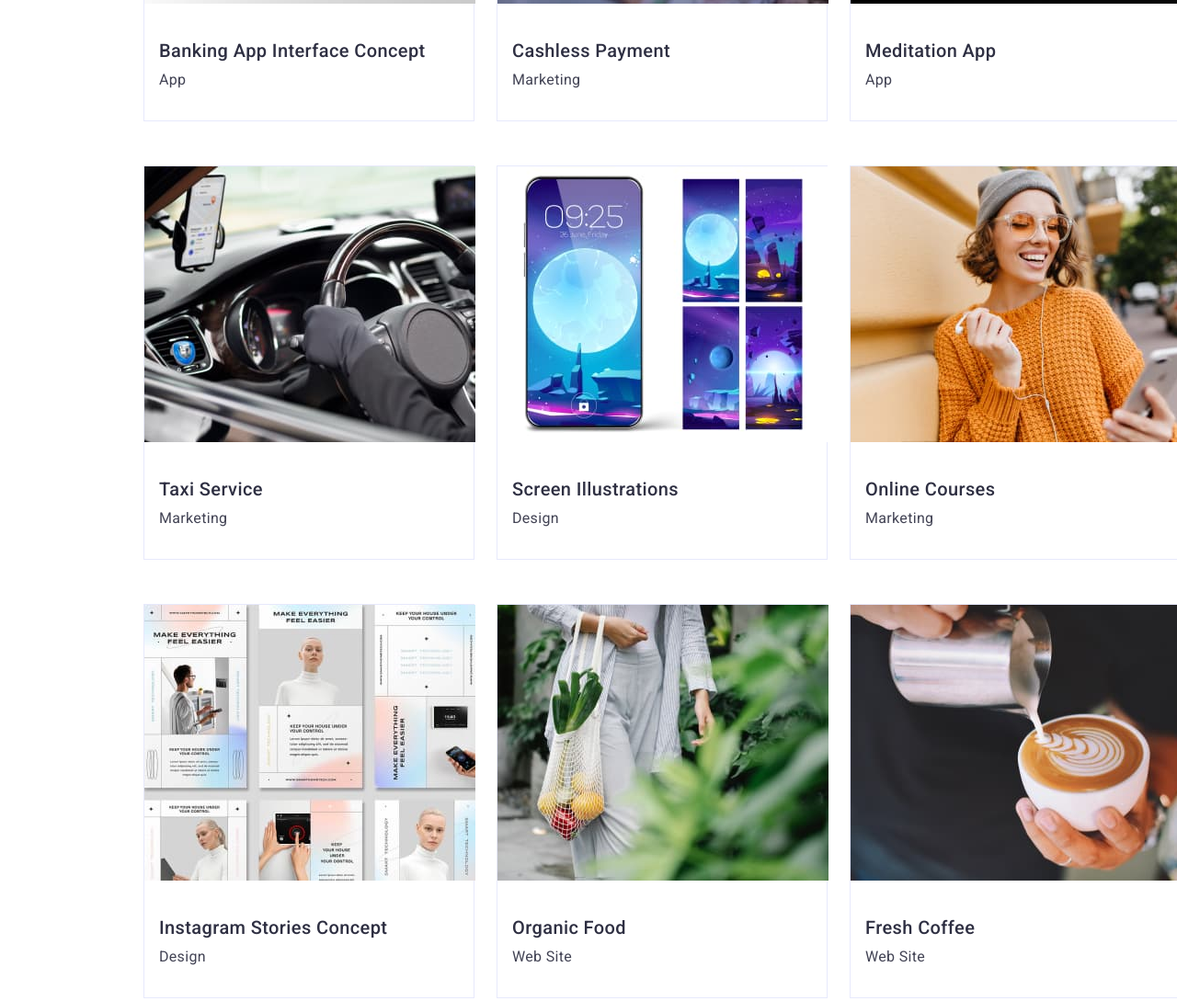
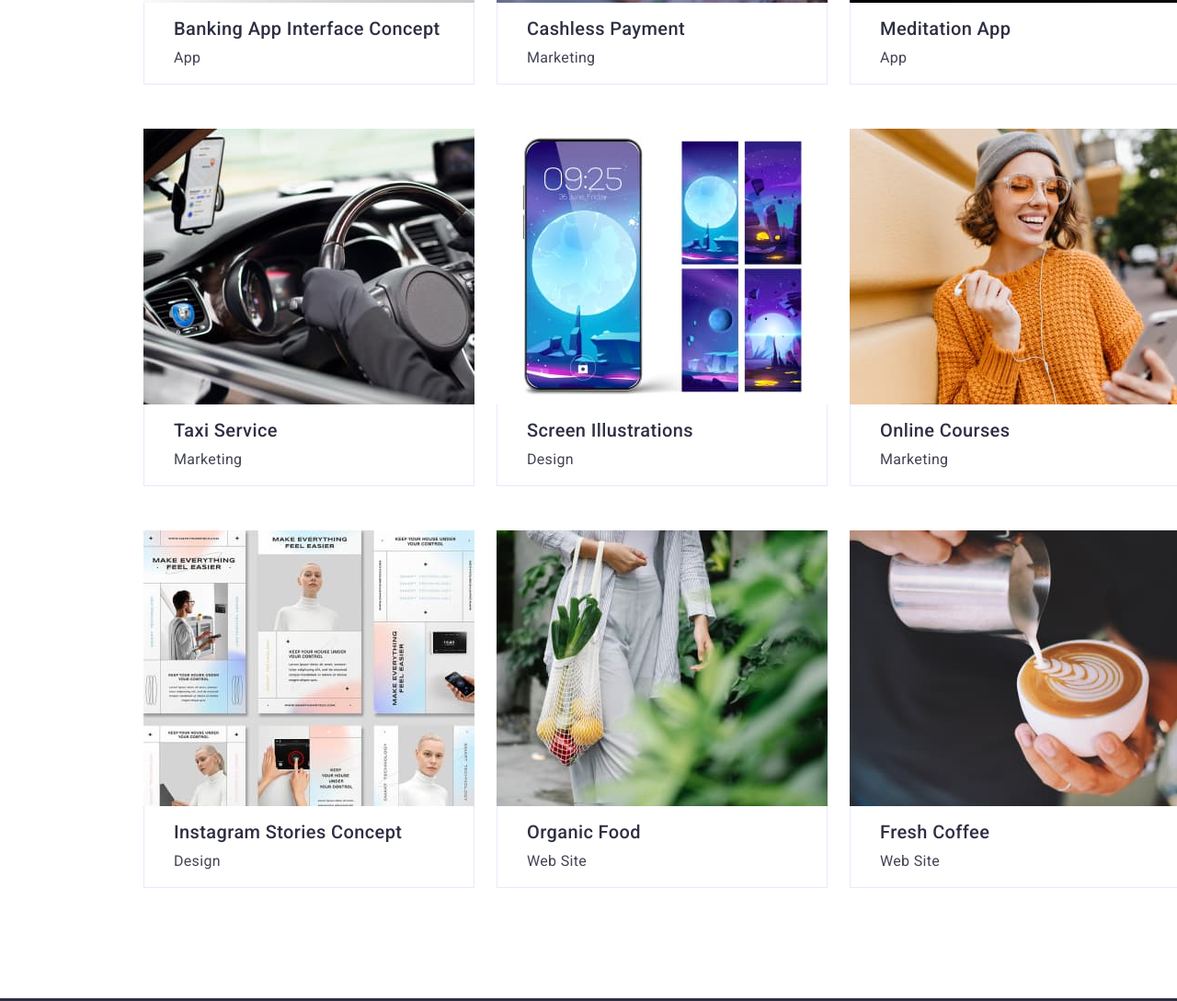
Before and after one commit to PavelZavadskiy/goit-markup-hw-03, a plain HTML site: page portfolio.html in a window 1280 px wide. Shown: the part 586-1675 px from the top of the page at 92% size. Drawn offline with nearby package versions, Linux system fonts and the light colour scheme.

Commit message:
Upadated paddings for sections and borders for portfolio

```diff
--- a/css/style.css
+++ b/css/style.css
@@ -27,6 +27,11 @@ ol {
     margin-top: 0;
     margin-bottom: 0;
     padding-left: 0;
+}
+
+img {
+    display: block;
+    max-width: 100%;
 }
 
 body {
@@ -204,7 +209,6 @@ nav>.list {
 }
 
 .advantage-section {
-    /* padding: 120px 156px 0; */
     padding-bottom: 0;
 }
 
@@ -224,17 +228,12 @@ nav>.list {
     margin-top: 8px;
 }
 
-.our-work-section {
-    /* padding: 120px 156px; */
-}
-
 .our-work-section .list {
     margin-top: 72px;
 }
 
 .team-section {
     background-color: #F4F4FD;
-    /* padding: 120px 156px; */
 }
 
 .team-section .list {
@@ -266,7 +265,6 @@ footer .paragraf {
 }
 
 .portfolio-section {
-    /* padding: 96px 156px 120px; */
     padding-top: 96px;
 }
 
@@ -306,16 +304,14 @@ footer .paragraf {
 .blocks-portfolio .link {
     display: block;
     width: 360px;
-    padding-bottom: 32px;
-    border: 1px solid #E7E9FC;
 }
 
-.blocks-portfolio .third-header {
-    margin-left: 16px;
-    margin-top: 32px;
+.blocks-portfolio .link div {
+    border: 1px solid #E7E9FC;
+    padding: 16px 32px;
+    border-top: none;
 }
 
 .blocks-portfolio .paragraf-portfolio {
-    margin-left: 16px;
     margin-top: 8px;
 }
--- a/portfolio.html
+++ b/portfolio.html
@@ -69,64 +69,82 @@
                 <li>
                     <a class="link" href="">
                         <img src="./images/portfolio_0.jpg" alt="Banking App Interface Concept" width="360">
+                        <div>
                             <h2 class="third-header">Banking App Interface Concept</h2>
                             <p class="paragraf-portfolio">App</p>
+                        </div>
                     </a>
                 </li>
                 <li>
                     <a class="link" href="">
                         <img src="./images/portfolio_1.jpg" alt="Cashless Payment" width="360">
+                        <div>
                             <h2 class="third-header">Cashless Payment</h2>
                             <p class="paragraf-portfolio">Marketing</p>
+                        </div>
                     </a>
                 </li>
                 <li>
                     <a class="link" href="">
                         <img src="./images/portfolio_2.jpg" alt="Meditation App" width="360">
+                        <div>
                             <h2 class="third-header">Meditation App</h2>
                             <p class="paragraf-portfolio">App</p>
+                        </div>
                     </a>
                 </li>
                 <li>
                     <a class="link" href="">
                         <img src="./images/portfolio_3.jpg" alt="Taxi Service" width="360">
+                        <div>
                             <h2 class="third-header">Taxi Service</h2>
                             <p class="paragraf-portfolio">Marketing</p>
+                        </div>
                     </a>
                 </li>
                 <li>
                     <a class="link" href="">
                         <img src="./images/portfolio_4.jpg" alt="Screen Illustrations" width="360">
+                        <div>
                             <h2 class="third-header">Screen Illustrations</h2>
                             <p class="paragraf-portfolio">Design</p>
+                        </div>
                     </a>
                 </li>
                 <li>
                     <a class="link" href="">
                         <img src="./images/portfolio_5.jpg" alt="Online Courses" width="360">
+                        <div>
                             <h2 class="third-header">Online Courses</h2>
                             <p class="paragraf-portfolio">Marketing</p>
+                        </div>
                     </a>
                 </li>
                 <li>
                     <a class="link" href="">
                         <img src="./images/portfolio_6.jpg" alt="Instagram Stories Concept" width="360">
+                        <div>
                             <h2 class="third-header">Instagram Stories Concept</h2>
                             <p class="paragraf-portfolio">Design</p>
+                        </div>
                     </a>
                 </li>
                 <li>
                     <a class="link" href="">
                         <img src="./images/portfolio_7.jpg" alt="Organic Food" width="360">
+                        <div>
                             <h2 class="third-header">Organic Food</h2>
                             <p class="paragraf-portfolio">Web Site</p>
+                        </div>
                     </a>
                 </li>
                 <li>
                     <a class="link" href="">
                         <img src="./images/portfolio_8.jpg" alt="Fresh Coffee" width="360">
+                        <div>
                             <h2 class="third-header">Fresh Coffee</h2>
                             <p class="paragraf-portfolio">Web Site</p>
+                        </div>
                     </a>
                 </li>
 
```
Lines whose indentation alone changed are shown as unchanged.
